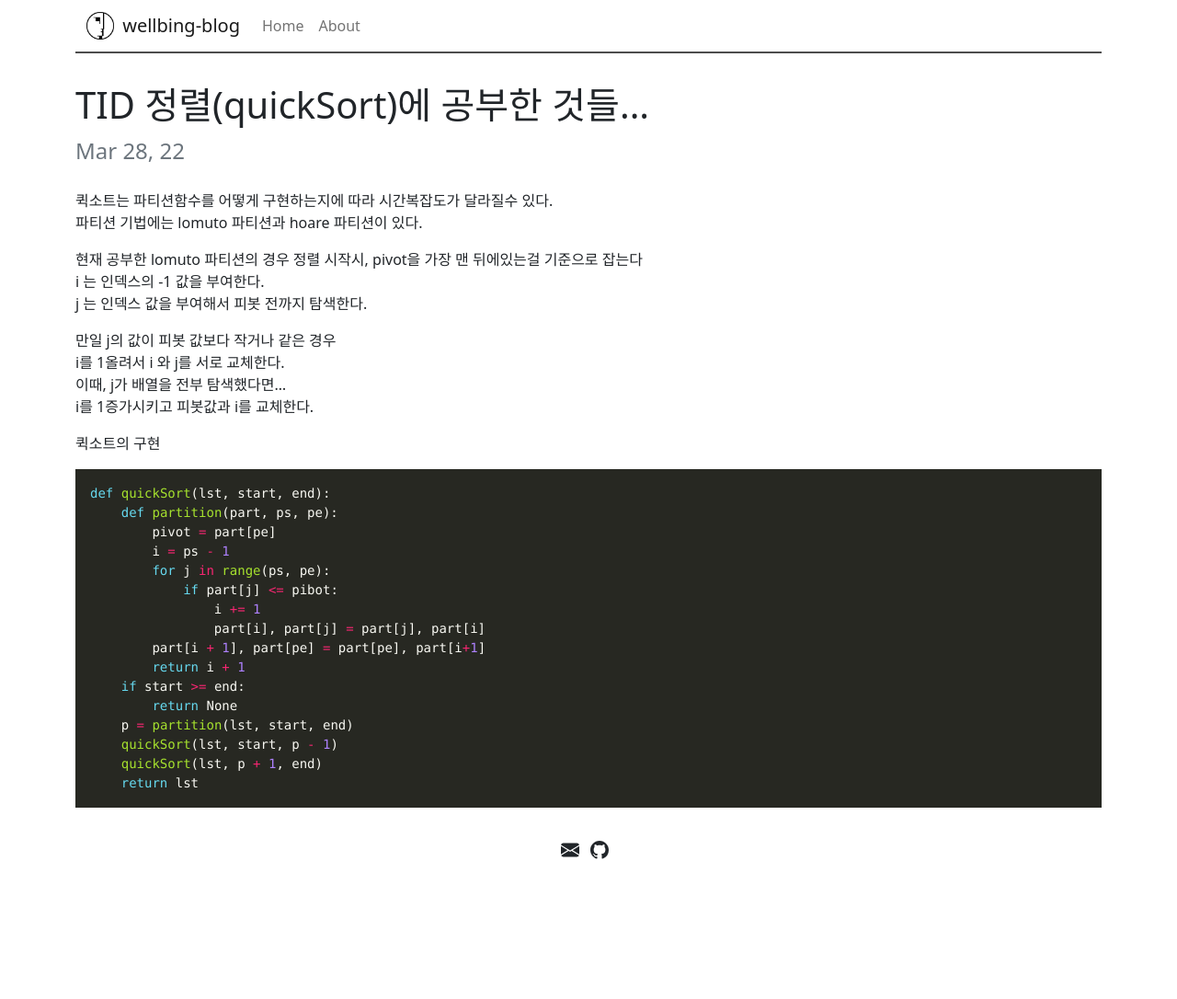
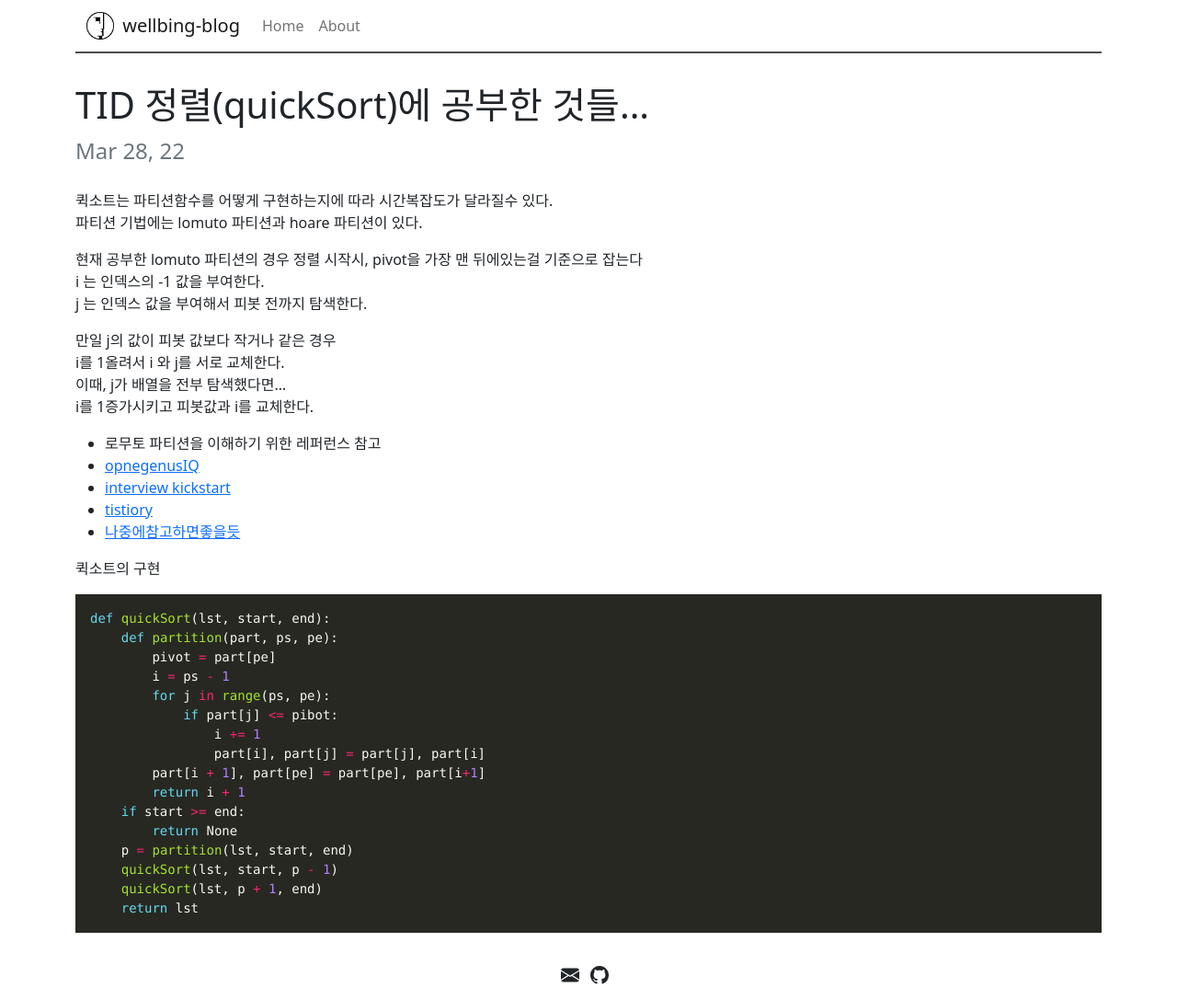
Before and after one commit to fomula91/fomula91.github.io, a Jekyll site: the page built from _posts/2022-3-28-TodayIdo.md, in a window 1280 px wide. Shown: the whole page at 92% size. Built offline with Jekyll 4.4.1, drawn with Linux system fonts in a browser that asks for light colours; before the commit the page ends 950 px from its top, so only the background shows below that.

Commit message:
edit post

````diff
--- a/_posts/2022-3-28-TodayIdo.md
+++ b/_posts/2022-3-28-TodayIdo.md
@@ -14,6 +14,12 @@ j 는 인덱스 값을 부여해서 피봇 전까지 탐색한다.
 i를 1올려서 i 와 j를 서로 교체한다.
 이때, j가 배열을 전부 탐색했다면...
 i를 1증가시키고 피봇값과 i를 교체한다.
+
+- 로무토 파티션을 이해하기 위한 레퍼런스 참고
+ - [opnegenusIQ](https://iq.opengenus.org/lomuto-partition-scheme/)
+ - [interview kickstart](https://www.interviewkickstart.com/learn/hoares-vs-lomuto-partition-scheme-quicksort)
+ - [tistiory](https://ldgeao99.tistory.com/376)
+ - [나중에참고하면좋을듯](https://seokdev.site/238)
 
 퀵소트의 구현
 ```python
````
